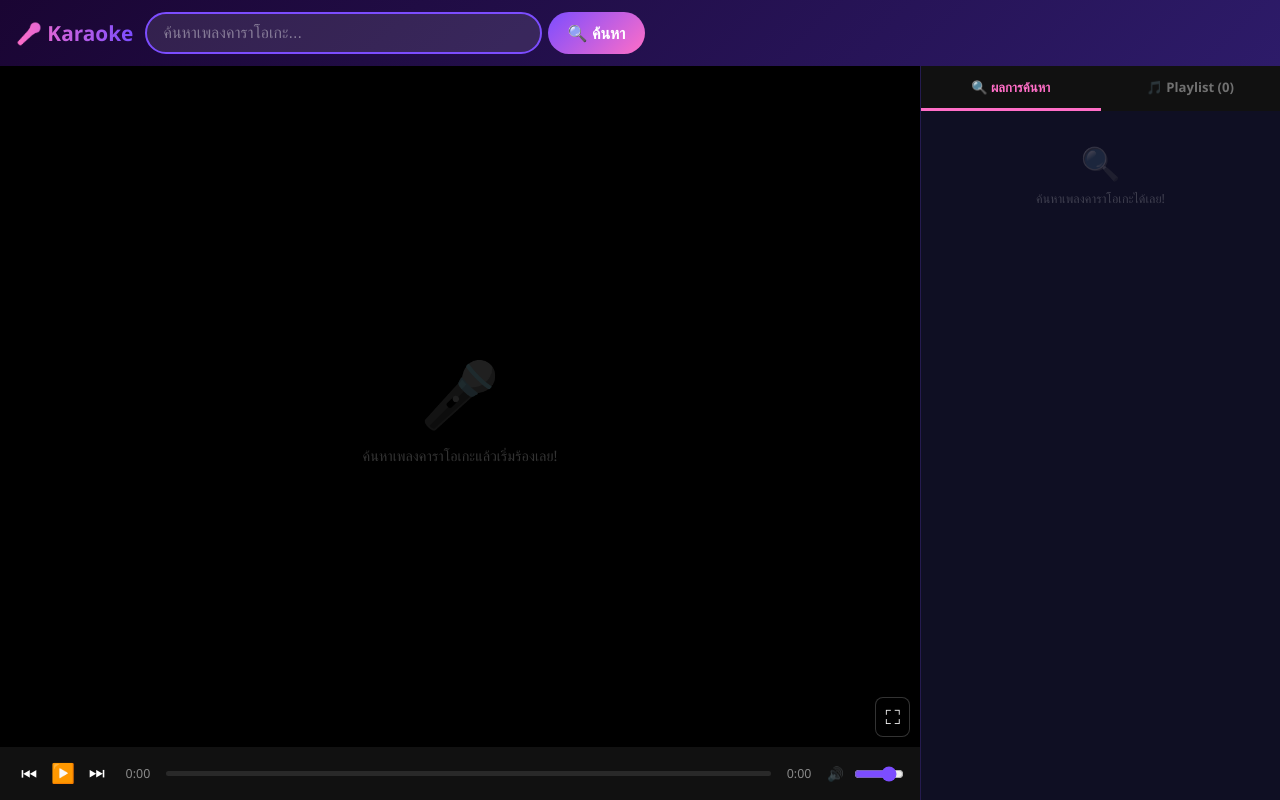
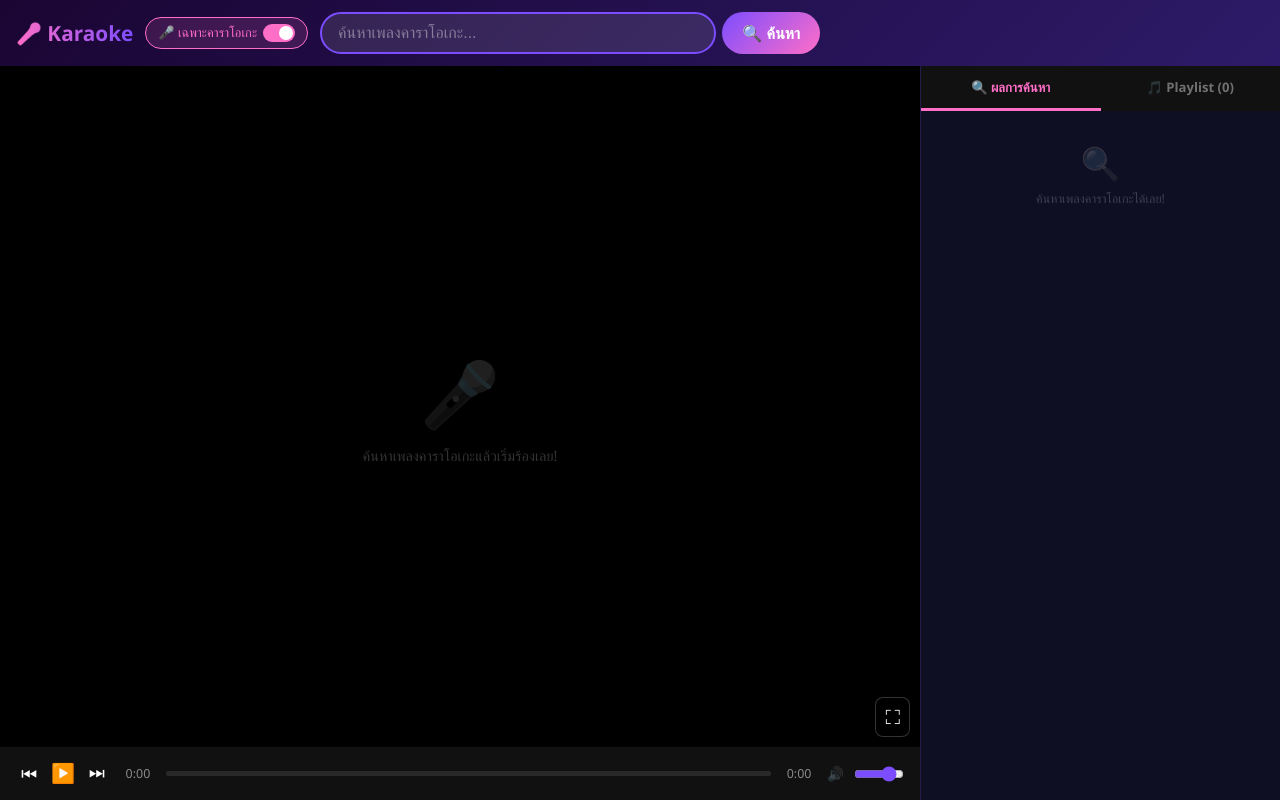
Before and after one commit to qee7897/karaoke, a website: page index.html in a window 1280 px wide. Drawn offline with Linux system fonts and the light colour scheme.

Commit message:
feat: toggle button for karaoke-only search

```diff
--- a/index.html
+++ b/index.html
@@ -33,6 +33,49 @@
             -webkit-background-clip: text;
             -webkit-text-fill-color: transparent;
             white-space: nowrap;
+        }
+
+        .karaoke-toggle {
+            display: flex; align-items: center; gap: 6px;
+            padding: 6px 12px; border-radius: 20px;
+            border: 1px solid rgba(124,77,255,0.3);
+            background: rgba(255,255,255,0.05);
+            cursor: pointer; white-space: nowrap;
+            font-size: 0.8rem; color: rgba(255,255,255,0.5);
+            transition: all 0.2s;
+            user-select: none;
+        }
+
+        .karaoke-toggle.active {
+            border-color: #ff6ec7;
+            background: rgba(255,110,199,0.15);
+            color: #ff6ec7;
+        }
+
+        .karaoke-toggle .toggle-dot {
+            width: 32px; height: 18px;
+            background: rgba(255,255,255,0.15);
+            border-radius: 9px;
+            position: relative;
+            transition: all 0.2s;
+        }
+
+        .karaoke-toggle.active .toggle-dot {
+            background: #ff6ec7;
+        }
+
+        .karaoke-toggle .toggle-dot::after {
+            content: '';
+            position: absolute;
+            top: 2px; left: 2px;
+            width: 14px; height: 14px;
+            background: #fff;
+            border-radius: 50%;
+            transition: all 0.2s;
+        }
+
+        .karaoke-toggle.active .toggle-dot::after {
+            left: 16px;
         }
 
         .search-wrap { flex: 1; display: flex; gap: 6px; max-width: 500px; }
@@ -128,6 +171,7 @@
             .search-wrap { max-width: 100%; }
             .search-wrap input { padding: 9px 12px; font-size: 0.9rem; }
             .search-btn { padding: 9px 14px; font-size: 0.9rem; }
+            .karaoke-toggle { font-size: 0.7rem; padding: 5px 10px; }
 
             .pc-main { display: none; }
 
@@ -309,6 +353,10 @@
         <!-- Header -->
         <div class="header">
             <h1>🎤 Karaoke</h1>
+            <button class="karaoke-toggle active" id="krToggle" onclick="toggleKaraoke()">
+                🎤 เฉพาะคาราโอเกะ
+                <div class="toggle-dot"></div>
+            </button>
             <div class="search-wrap">
                 <input type="text" id="q" placeholder="ค้นหาเพลงคาราโอเกะ..." />
                 <button class="search-btn" onclick="doSearch()">🔍 ค้นหา</button>
@@ -424,6 +472,7 @@
     <script>
         const API = '';
         let player, vid, playing = false, results = [], plist = JSON.parse(localStorage.getItem('kp')||'[]'), plIdx = -1, prog, fsMode = false;
+        let karaokeOnly = localStorage.getItem('ko') !== '0'; // default on
         const isMobile = window.innerWidth <= 768;
 
         // YouTube IFrame
@@ -448,11 +497,22 @@
             playing ? startProg() : stopProg();
         }
 
+        // Toggle karaoke mode
+        function toggleKaraoke() {
+            karaokeOnly = !karaokeOnly;
+            localStorage.setItem('ko', karaokeOnly ? '1' : '0');
+            document.getElementById('krToggle').classList.toggle('active', karaokeOnly);
+        }
+
+        // Init toggle state
+        document.getElementById('krToggle').classList.toggle('active', karaokeOnly);
+
         // Search
         async function doSearch(q) {
             q = q || document.getElementById('q').value.trim();
             if (!q) return;
             document.getElementById('q').value = q;
+            if (karaokeOnly) q = q + ' karaoke';
             const ph = isMobile ? 'mRE' : 'pcRE';
             const rl = isMobile ? 'mRL' : 'pcRL';
             document.getElementById(ph).style.display = 'none';
--- a/server.js
+++ b/server.js
@@ -18,7 +18,7 @@ function searchYouTube(query) {
                     gl: 'TH'
                 }
             },
-            query: query + ' karaoke'
+            query: query
         });
 
         const options = {
```
